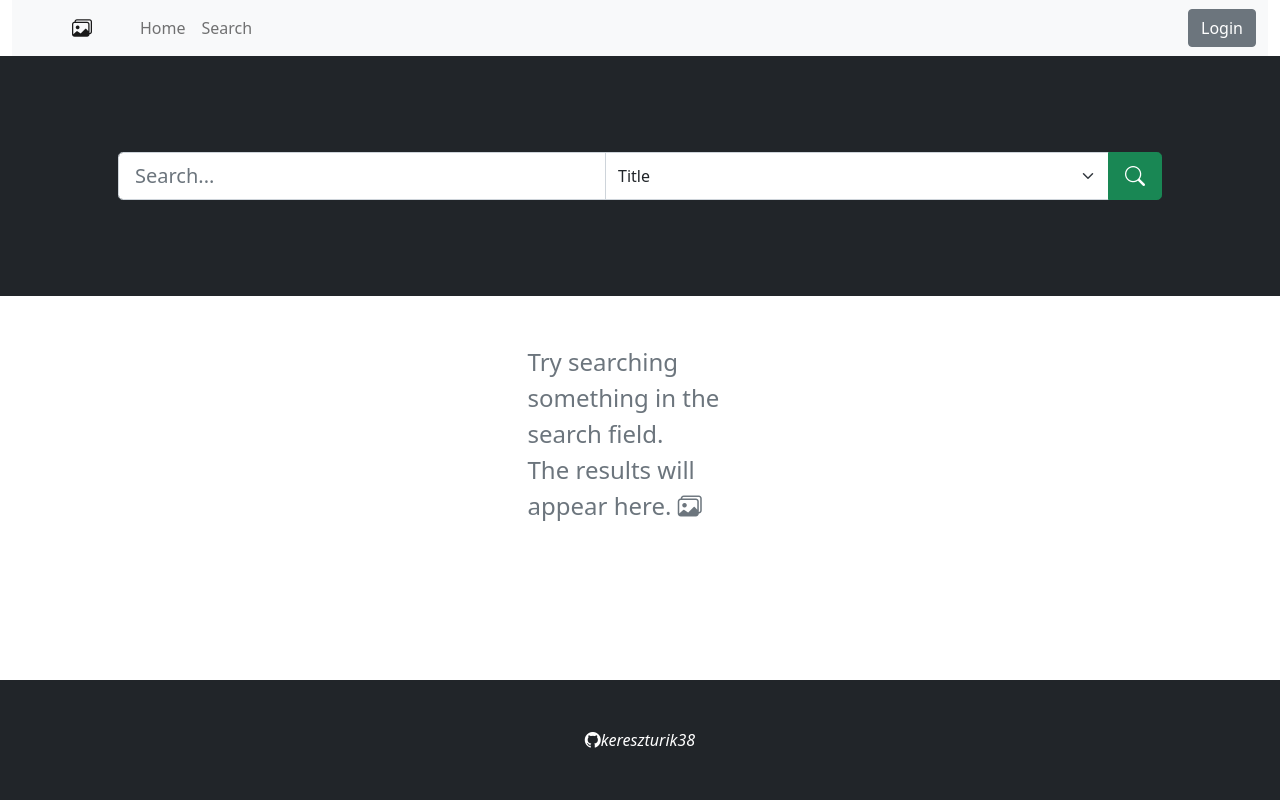
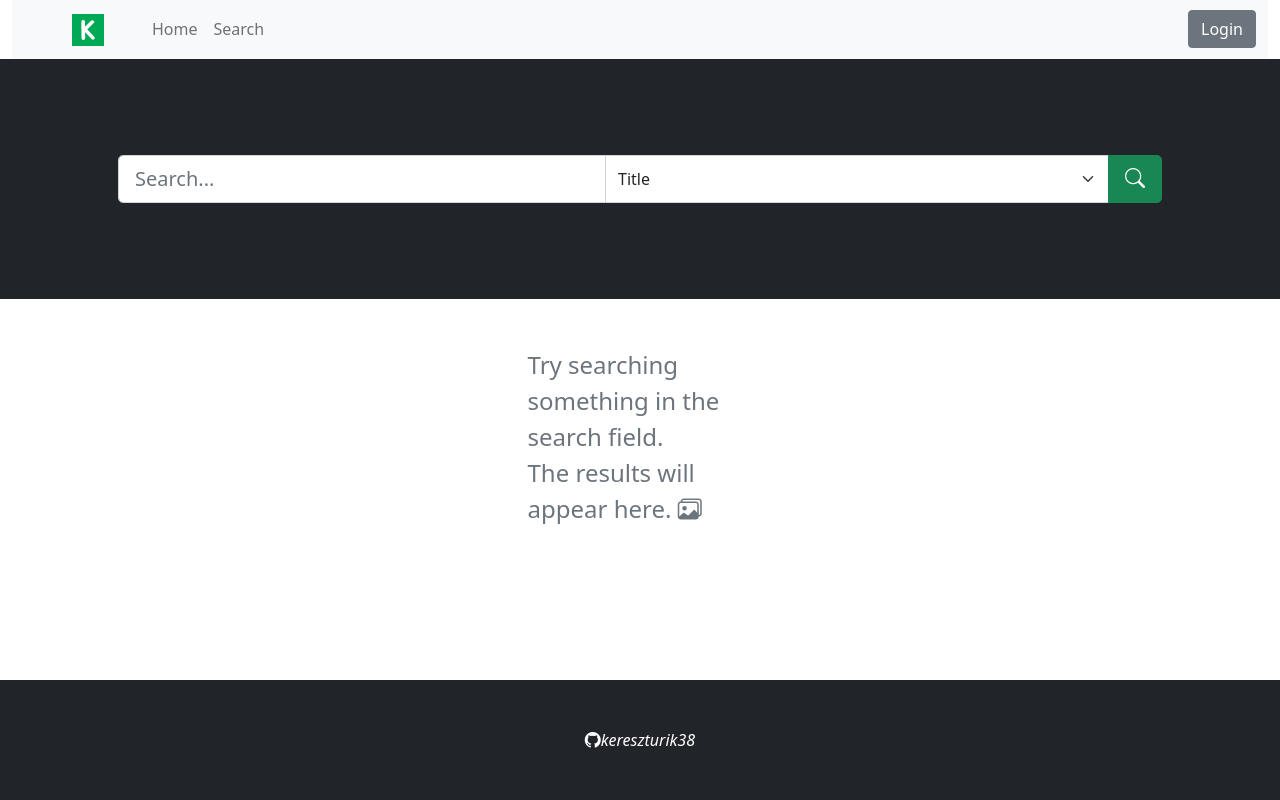
Before and after one commit to kereszturik38/szakdolgozat, a PHP site: page /index.php?page=search in a window 1280 px wide. Run offline with PHP 8.4, Linux system fonts and the light colour scheme; some libraries are stand-ins or nearby versions.

Commit message:
pagination fix + favicon

```diff
--- a/inc/htmlheader.php
+++ b/inc/htmlheader.php
@@ -8,6 +8,8 @@
         <title>Image uploading site</title>
         <!-- Favicon-->
         <link rel="icon" type="image/x-icon" href="resource/favicon.ico" />
+        <link rel="icon" type="image/png" sizes="32x32" href="resource/favicon-32x32.png">
+        <link rel="icon" type="image/png" sizes="16x16" href="resource/favicon-16x16.png">
         <!-- JQuery -->
         <script src="https://code.jquery.com/jquery-3.6.0.min.js" integrity="sha256-/xUj+3OJU5yExlq6GSYGSHk7tPXikynS7ogEvDej/m4=" crossorigin="anonymous"></script>
         <!-- Bootstrap -->
--- a/inc/htmlnav.php
+++ b/inc/htmlnav.php
@@ -2,7 +2,7 @@
     <nav class="navbar navbar-expand-lg navbar-light bg-light">
 
         <div class="container px-4 px-lg-5">
-            <a class="navbar-brand"><i class="bi-images"></i></a>
+            <a class="navbar-brand"><img src="resource/favicon-32x32.png"></img></a>
             <button class="navbar-toggler" type="button" data-bs-toggle="collapse" data-bs-target="#navbarSupportedContent" aria-controls="navbarSupportedContent" aria-expanded="false" aria-label="Toggle navigation"><span class="navbar-toggler-icon"></span></button>
             <div class="collapse navbar-collapse" id="navbarSupportedContent">
                 <ul class="navbar-nav me-auto mb-2 mb-lg-0 ms-lg-4">
@@ -13,7 +13,7 @@
                     <li class="nav-item">
                         <a class="nav-link" href="index.php?page=search">Search</a>
                     </li>
-                    <?php if (isset($_SESSION["loggedIn"])) {  ?>
+                    <?php if (isset($_SESSION["loggedIn"])):  ?>
 
                         <li class="nav-item">
                             <a class="nav-link" href="index.php?page=settings">Settings</a>
@@ -23,13 +23,13 @@
                             <a class="nav-link" href="index.php?page=logout">Logout</a>
                         </li>
 
-                    <?php } ?>
+                    <?php endif ?>
                 </ul>
             </div>
         </div>
         <div class="d-flex align-items-center mx-sm-auto">
 
-            <?php if (isset($_SESSION["loggedIn"])) { ?>
+            <?php if (isset($_SESSION["loggedIn"])){ ?>
 
                 <a class="btn btn-primary mx-3" href="index.php?page=bookmarks">
                     Bookmarks <span class="badge badge-light"> <i class="bi-bookmark"></i> </span>
--- a/inc/pagination.php
+++ b/inc/pagination.php
@@ -1,4 +1,6 @@
 <?php
+
+$lastPage = $numberOfPages - 1;
 
 if($numberOfPages != 0):
     if($pageNum+1 >= $numberOfPages){
@@ -19,6 +21,10 @@ if($pageNum == 0){
     <ul class="pagination">
         <li class="page-item <?php echo $prevPageExtraClass  ?>"><a class="page-link" href="index.php?<?php echo "page=search&pageNum={$prevPage}&select={$select}&search={$searchRaw}" ?>">Previous</a></li>
         <li class="page-item active"><a class="page-link"><?php echo $pageNum+1 ?></a></li>
+    <?php if($pageNum != $lastPage): ?>
+        <li class="page-item"><a class="page-link">..</a></li>
+        <li class="page-item"><a class="page-link" href="index.php?<?php echo "page=search&pageNum={$lastPage}&select={$select}&search={$searchRaw}" ?>"><?php echo $numberOfPages; ?></a></li>
+    <?php endif ?>
         <li class="page-item <?php echo $nextPageExtraClass  ?>"><a class="page-link" href="index.php?<?php echo "page=search&pageNum={$nextPage}&select={$select}&search={$searchRaw}" ?>">Next</a></li>
     </ul>
 </div>
```
Also changed, not shown: resource/favicon-16x16.png (added), resource/favicon-32x32.png (added), resource/favicon.ico (added), 1 other file.
